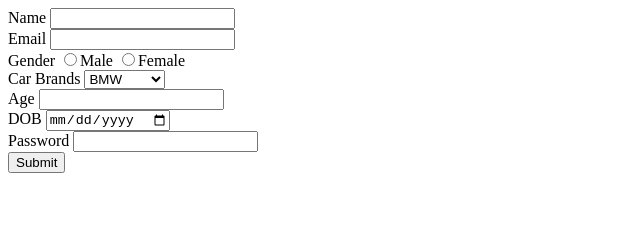
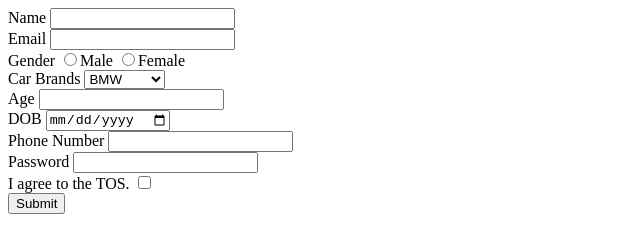
Before and after one commit to acciojob/signup-form-car-Mamta13kunal, a website: page main.html in a window 1280 px wide. Shown: the whole page, without its empty margins (0-640 px from the left). Drawn offline with Linux system fonts and the light colour scheme.

Commit message:
created a submission

```diff
--- a/main.html
+++ b/main.html
@@ -38,10 +38,17 @@
 			<input type="date" id="dob" required>
 		</div>
 		<div>
+			<label for="tel">Phone Number</label>
+			<input type="number" id="tel" required>
+		</div>
+		<div>
 			<label for="password">Password</label>
 			<input type="password" id="password" required>
 		</div>
-
+		<div>
+			<label for="tos">I agree to the TOS.</label>
+			<input type="checkbox" id="tos" required>
+		</div>
 		<button type="submit">Submit</button>
 	</form>
 
```
